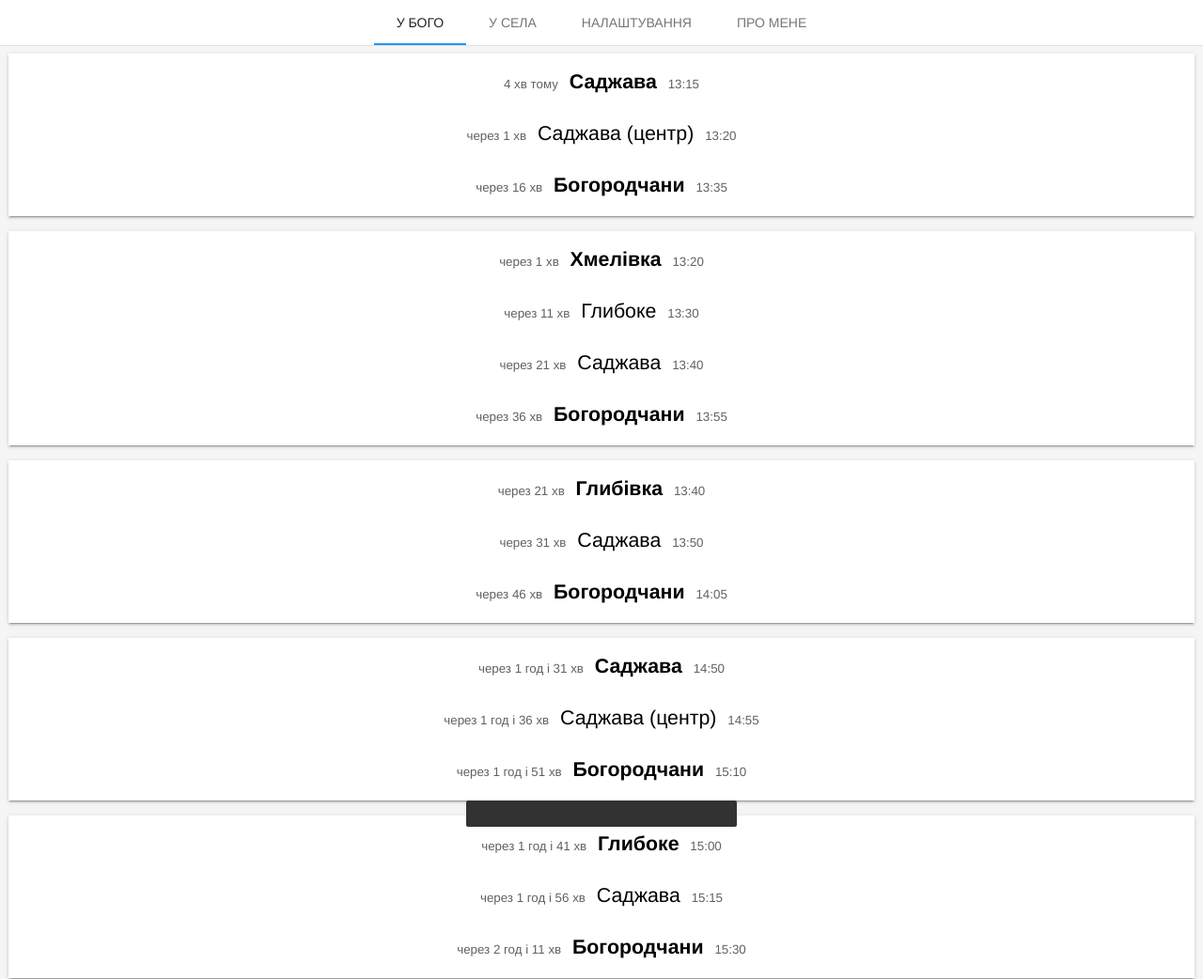
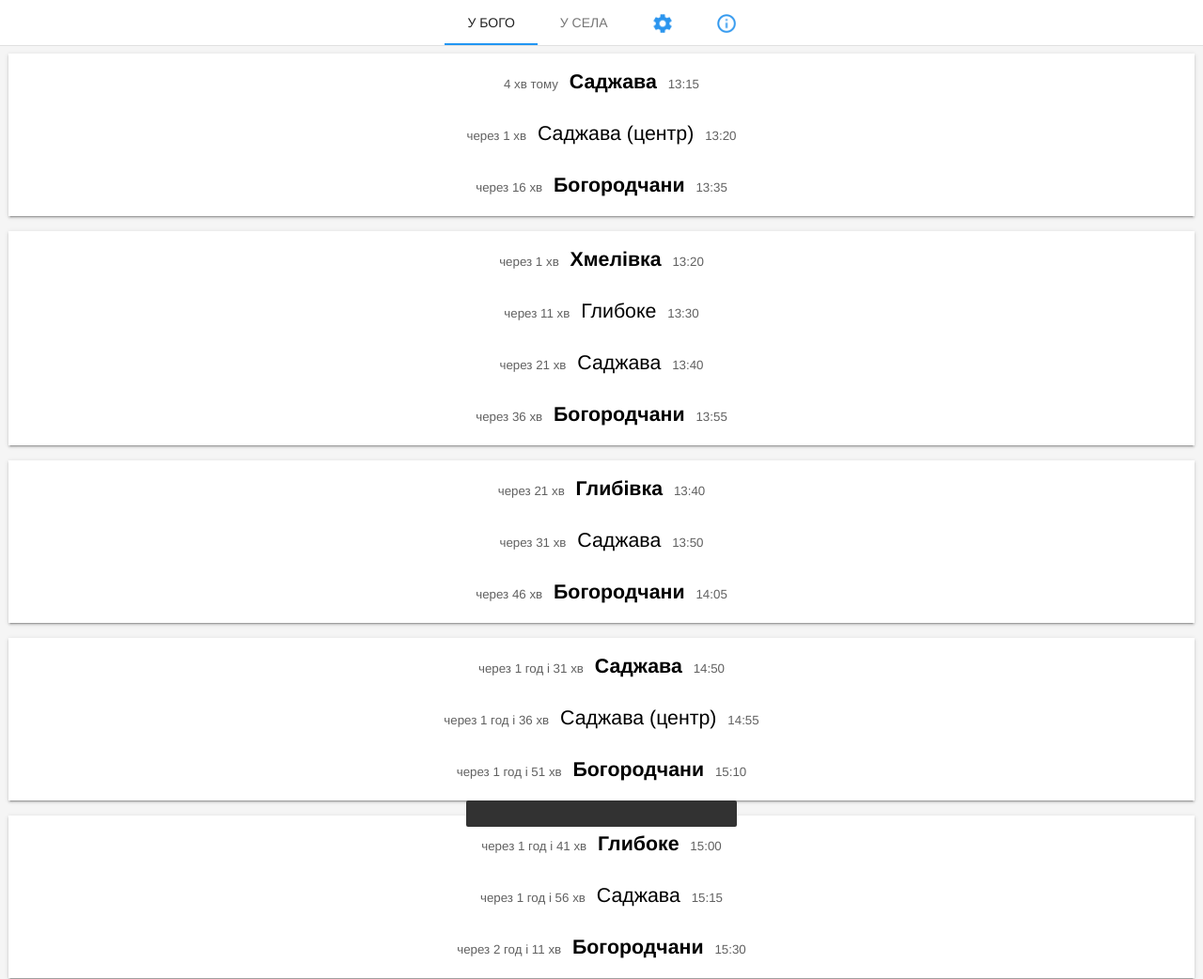
Before and after one commit to vitoksmile/vitoksmile.github.io, a plain HTML site: page avtobus/index.html in a window 1280 px wide. Shown: the top 1042 px of the page at 94% size. Drawn offline with Linux system fonts and the light colour scheme.

Commit message:
Added icons for tabs

```diff
--- a/avtobus/index.html
+++ b/avtobus/index.html
@@ -92,8 +92,8 @@
 	<div class="mdl-tabs__tab-bar">
 		<a href="#bogo" class="mdl-tabs__tab is-active">У Бого</a>
 		<a href="#village" class="mdl-tabs__tab">У села</a>
-		<a href="#settings" class="mdl-tabs__tab" ng-show="isCookiesEnabled()">Налаштування</a>
-		<a href="#about" class="mdl-tabs__tab">Про мене</a>
+		<a href="#settings" class="mdl-tabs__tab" ng-show="isCookiesEnabled()"><img src="images/ic_settings.png"/></a>
+		<a href="#about" class="mdl-tabs__tab"><img src="images/ic_about.png"/></a>
 	</div>
 
 	<div class="mdl-tabs__panel is-active content" id="bogo">
```
Also changed, not shown: avtobus/images/ic_about.png (added), avtobus/images/ic_settings.png (added).
